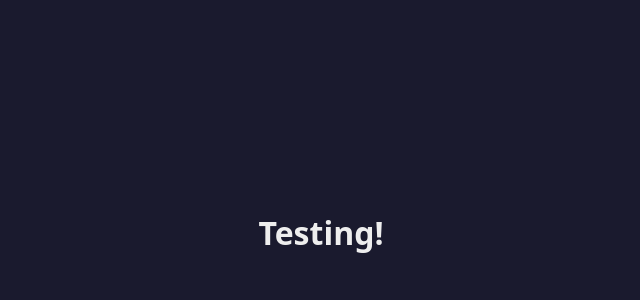
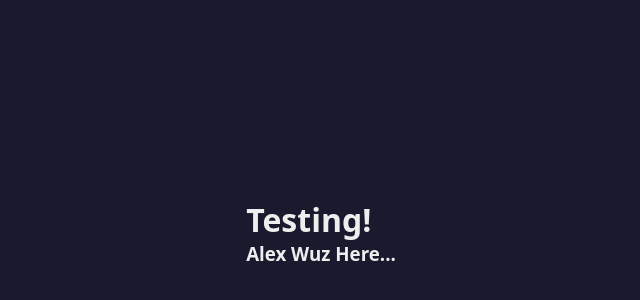
Before and after one commit to COS420-S2025/Team-C, a React (Create React App) app: page / in a window 1280 px wide. Shown: the part 168-468 px from the top of the page, without its empty margins (319-959 px from the left). Built offline with nearby package versions, Linux system fonts and the light colour scheme.

Commit message:
modified the page a teeny bit

```diff
--- a/package.json
+++ b/package.json
@@ -35,5 +35,9 @@
       "last 1 firefox version",
       "last 1 safari version"
     ]
+  },
+  "devDependencies": {
+    "@types/react": "^19.2.14",
+    "@types/react-dom": "^19.2.3"
   }
 }
--- a/src/App.tsx
+++ b/src/App.tsx
@@ -5,6 +5,7 @@ function App() {
   return (
     <div className="App">
         <h1>Testing!</h1>
+        <h3>Alex Wuz Here...</h3>
     </div>
   );
 }
```
Also changed, not shown: 1 other file (tests, documents, lock files or other folders).
